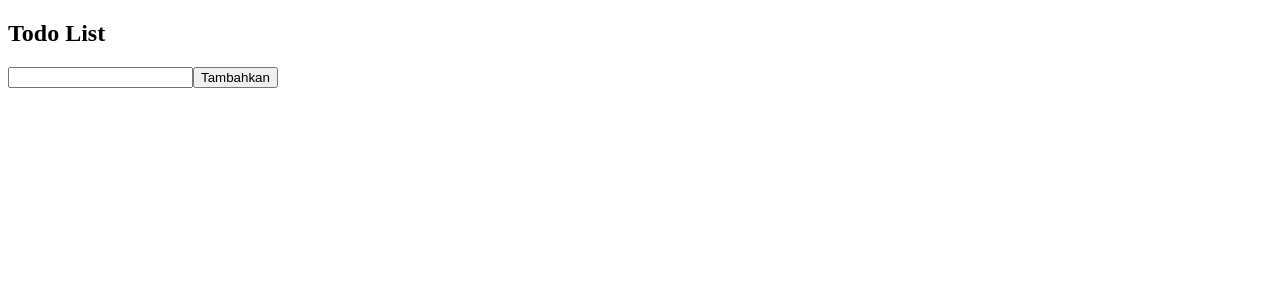
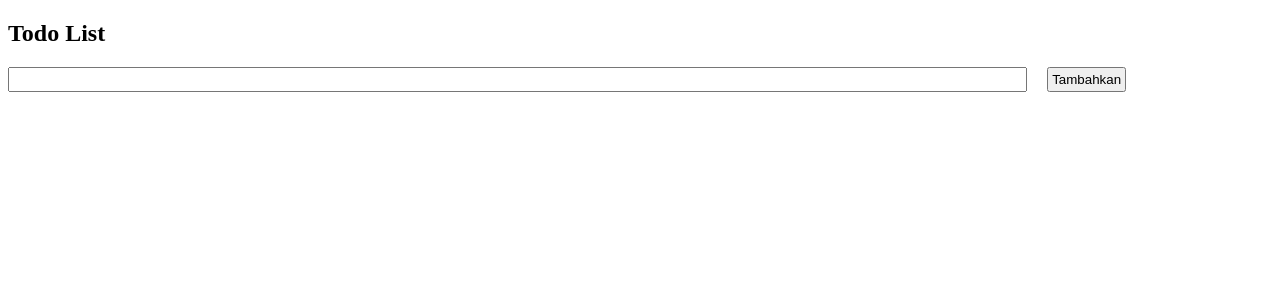
Before and after one commit to albertdimasa/vue-komponen, a Vue app: page / in a window 1280 px wide. Shown: the top 300 px of the page. Built offline with nearby package versions, Linux system fonts and the light colour scheme.

Commit message:
update button style

```diff
--- a/src/components/TodoList.vue
+++ b/src/components/TodoList.vue
@@ -10,8 +10,11 @@
         @hapus-list="hapusList"
       />
     </ol>
-    <input type="text" v-model="userTodo" />
-    <button @click="tambahTodo">Tambahkan</button>
+    <div class="tambahInput">
+      <input type="text" v-model="userTodo" />
+      <button @click="tambahTodo">Tambahkan</button>
+    </div>
+
     <TextHebat :list-todo="listTodo.length >= 5" />
   </div>
 </template>
@@ -59,3 +62,16 @@ export default {
   },
 };
 </script>
+<style scoped>
+input {
+  width: 80%;
+}
+button {
+  margin-left: 20px;
+  padding: 3px;
+}
+.tambahInput {
+  width: 100%;
+  display: flex;
+}
+</style>
--- a/src/components/TodoListItem.vue
+++ b/src/components/TodoListItem.vue
@@ -3,9 +3,11 @@
     <label v-if="!editMode"> {{ todo }} </label>
     <input v-if="editMode" v-model="inputEdited" />
 
-    <button v-if="!editMode" @click="editList">Edit</button>
-    <button v-if="!editMode" @click="hapusList(index)">Hapus</button>
-    <button v-if="editMode" @click="editListBaru(index)">Input Edit</button>
+    <span class="allButton">
+      <button v-if="!editMode" @click="editList">Edit</button>
+      <button v-if="!editMode" @click="hapusList(index)">Hapus</button>
+      <button v-if="editMode" @click="editListBaru(index)">Input Edit</button>
+    </span>
   </li>
 </template>
 <script>
@@ -45,3 +47,14 @@ export default {
   },
 };
 </script>
+
+<style scoped>
+button {
+  margin: 5px;
+}
+.allButton {
+  position: relative;
+
+  left: 70%;
+}
+</style>
```
